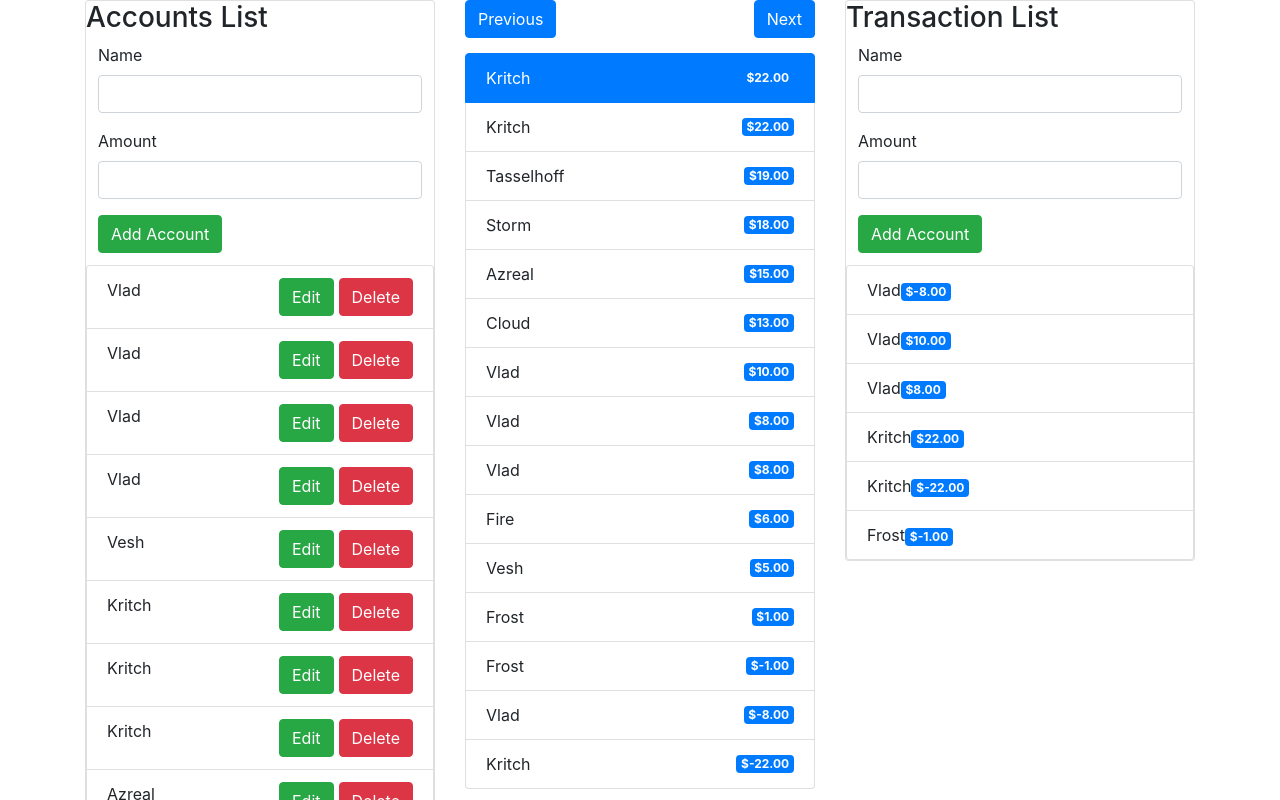
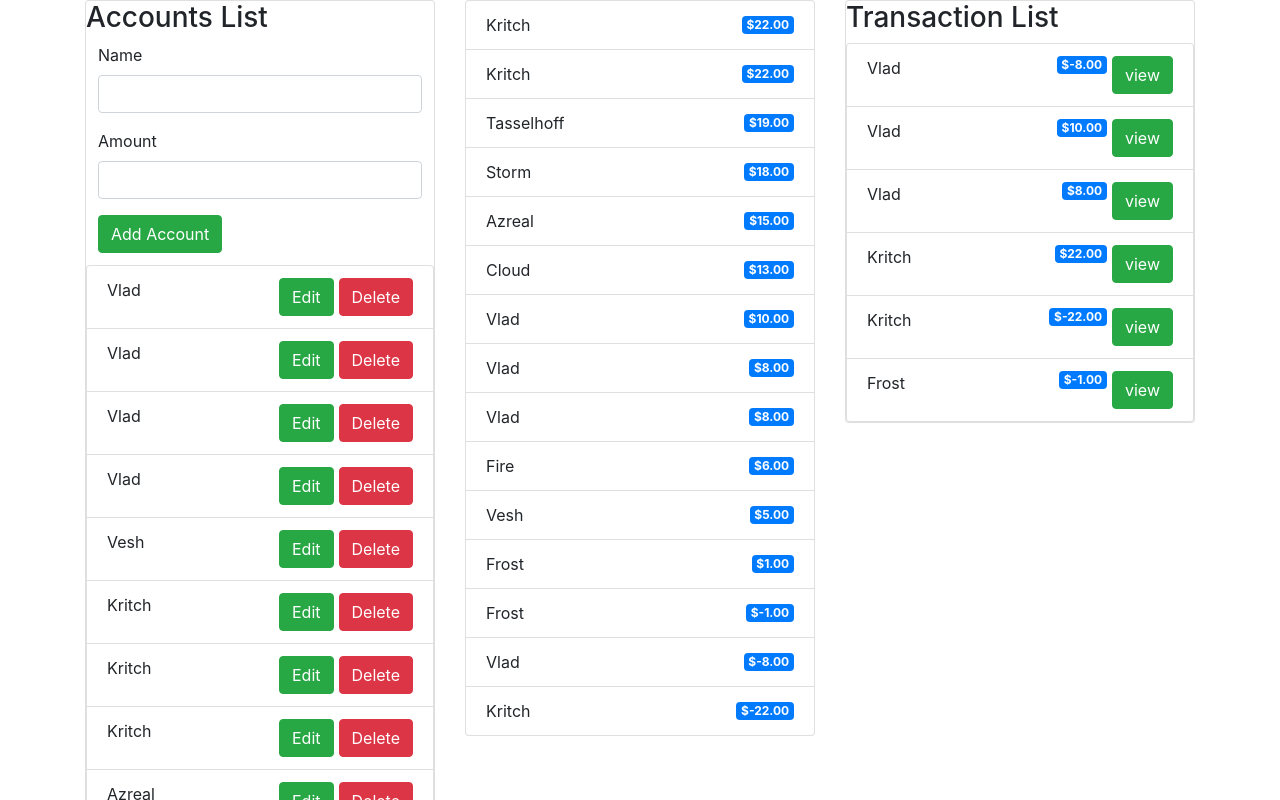
Before and after one commit to DenisCodes/bank, a React (Create React App) app: page / in a window 1280 px wide. Shown: the top 800 px of the page. Built offline with nearby package versions, Linux system fonts and the light colour scheme.

Commit message:
implemented: added view button

```diff
--- a/src/components/AmountList.js
+++ b/src/components/AmountList.js
@@ -8,9 +8,6 @@ const AmountList = (props) => {
         return b.amount - a.amount;
     }).map((acc, index) => {
         let classes = 'list-group-item d-flex justify-content-between align-items-center';
-        if (props.currentTurn === index) {
-            classes = classes.concat(' active');
-        }
         return (
             <li key={acc.id}
                 className={classes}>
@@ -22,10 +19,6 @@ const AmountList = (props) => {
 
     return (
         <div>
-            <div className="d-flex justify-content-between align-items-center" style={{marginBottom: '15px'}}>
-                <button className="btn btn-primary" onClick={props.prevTurn}>Previous</button>
-                <button className="btn btn-primary" onClick={props.nextTurn}>Next</button>
-            </div>
             <ul className="list-group">
                 { accountList }
             </ul>
--- a/src/components/TransactionList.js
+++ b/src/components/TransactionList.js
@@ -14,7 +14,10 @@ class TransactionList extends React.Component {
             return (
                 <li className='list-group-item' key={index}>
                     { acc.name }
-                    <span className="badge badge-primary badge-pull">{ '$'+acc.amount+'.00' }</span>
+                    <button className="pl-1" type="button" className="btn btn-success float-right" style={{marginLeft: '5px'}}>
+                        view
+                    </button>
+                    <span className="badge badge-primary badge-pull float-right">{ '$'+acc.amount+'.00' }</span>
                 </li>
             );
         });
@@ -27,7 +30,6 @@ class TransactionList extends React.Component {
         return (
             <div className="card">
                 <h3>{this.props.title} List</h3>
-                <AddAccount accountType={this.props.accountType} />
                 <ul className="list-group">
                     { transactionList }
                 </ul>
```
